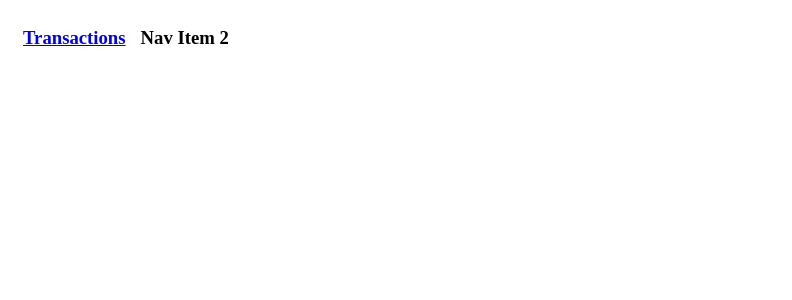
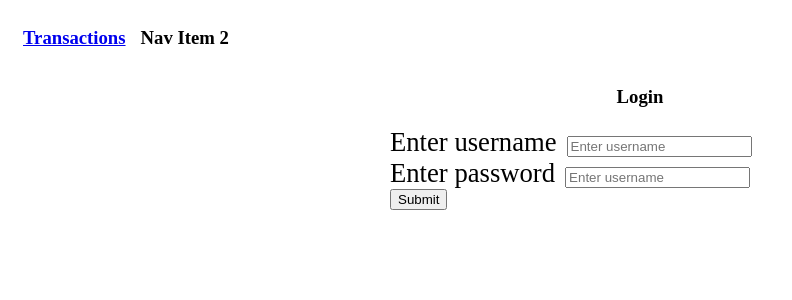
Before and after one commit to MoneyTrackerTeam/server, an Angular app in the folder client/: page /login in a window 1280 px wide. Before the commit this address led to /. Shown: the top 300 px of the page, without its empty margins (0-792 px from the left). Built offline with nearby package versions, Linux system fonts and the light colour scheme.

Commit message:
simple form validation

```diff
--- /dev/null
+++ b/client/src/app/components/login/login.component.css
@@ -0,0 +1,13 @@
+h3 {
+    color : #000000;
+    text-align : center;
+    font-family: "SIMPSON";
+}
+form{
+    width: 500px;
+    margin: 0 auto;
+}
+.label{
+    font-size: 20pt;
+    margin-right:10px;
+}
--- /dev/null
+++ b/client/src/app/components/login/login.component.html
@@ -0,0 +1,15 @@
+<div>
+  <h3>Login</h3>
+  <form #loginForm="ngForm" (ngSubmit)="onSubmit()">
+    <div class="form-item">
+      <label for="username" class="label">Enter username</label>
+      <input type="text" id="username" placeholder="Enter username" required [(ngModel)]="username" name="username">
+    </div>
+    <div class="form-item">
+      <label for="username" class="label">Enter password</label>
+      <input type="password" id="password" placeholder="Enter username" [(ngModel)]="password" name="password">
+    </div>
+    <div [hidden]="formValid">Username and password required</div>
+    <button type="submit">Submit</button>
+  </form>
+</div>
--- /dev/null
+++ b/client/src/app/components/login/login.component.ts
@@ -0,0 +1,24 @@
+import { Component, OnInit } from '@angular/core';
+@Component({
+  selector: 'app-login',
+  templateUrl: './login.component.html',
+  styleUrls: ['./login.component.css']
+})
+export class LoginComponent implements OnInit {
+  username: string;
+  password: string;
+  formValid = true;
+  constructor() { }
+
+  ngOnInit() {
+  }
+
+  onSubmit() {
+    if (!this.username || !this.password) {
+      this.formValid = false;
+      return;
+    }
+    this.formValid = true;
+  }
+
+}
```
Also changed, not shown: client/src/app/app.module.ts (+13 -3 lines), 2 other files (tests, documents, lock files or other folders).
